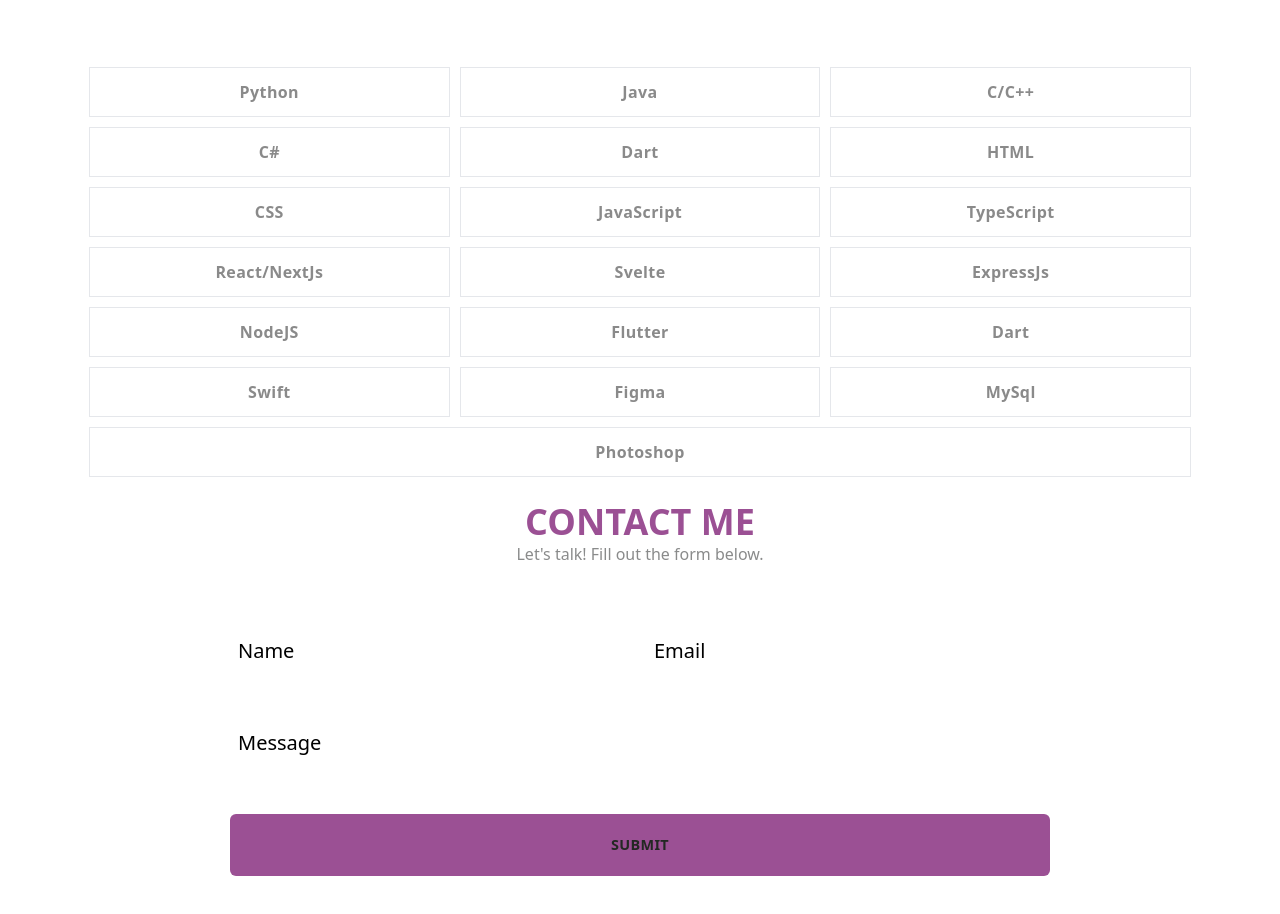
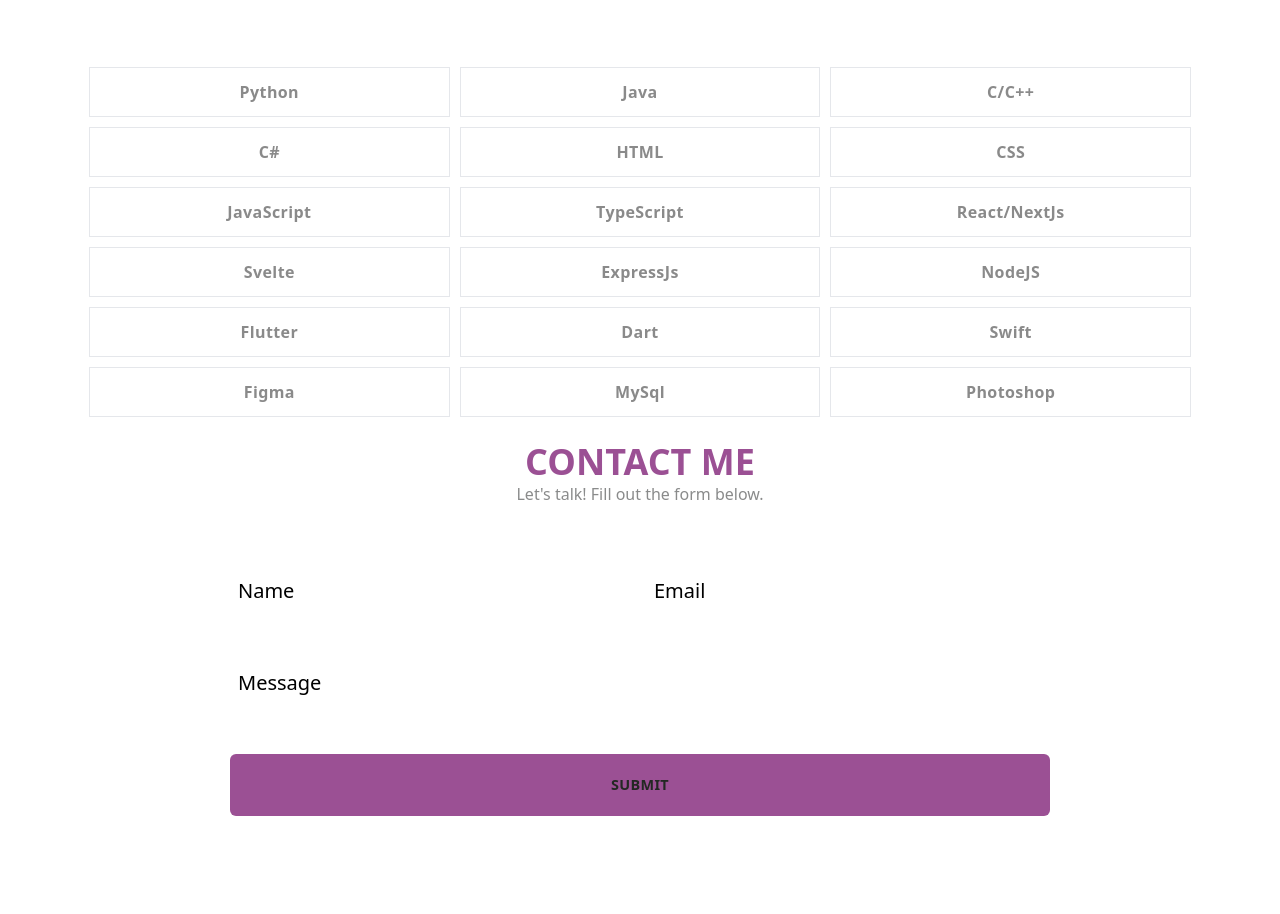
Before and after one commit to Blaeriz/portfolio, a SvelteKit app: page / in a window 1280 px wide. Shown: the part 1720-2634 px from the top of the page. After the commit the page ends 2576 px from the top, so only its background shows below. Built offline with nearby package versions, Linux system fonts and the light colour scheme.

Commit message:
removed extra dart

```diff
--- a/src/routes/+page.svelte
+++ b/src/routes/+page.svelte
@@ -220,9 +220,6 @@
             <div class={skillsCardDivStyles}>C#</div>
           </li>
           <li class={skillsCardLiStyles}>
-            <div class={skillsCardDivStyles}>Dart</div>
-          </li>
-          <li class={skillsCardLiStyles}>
             <div class={skillsCardDivStyles}>HTML</div>
           </li>
           <li class={skillsCardLiStyles}>
```
